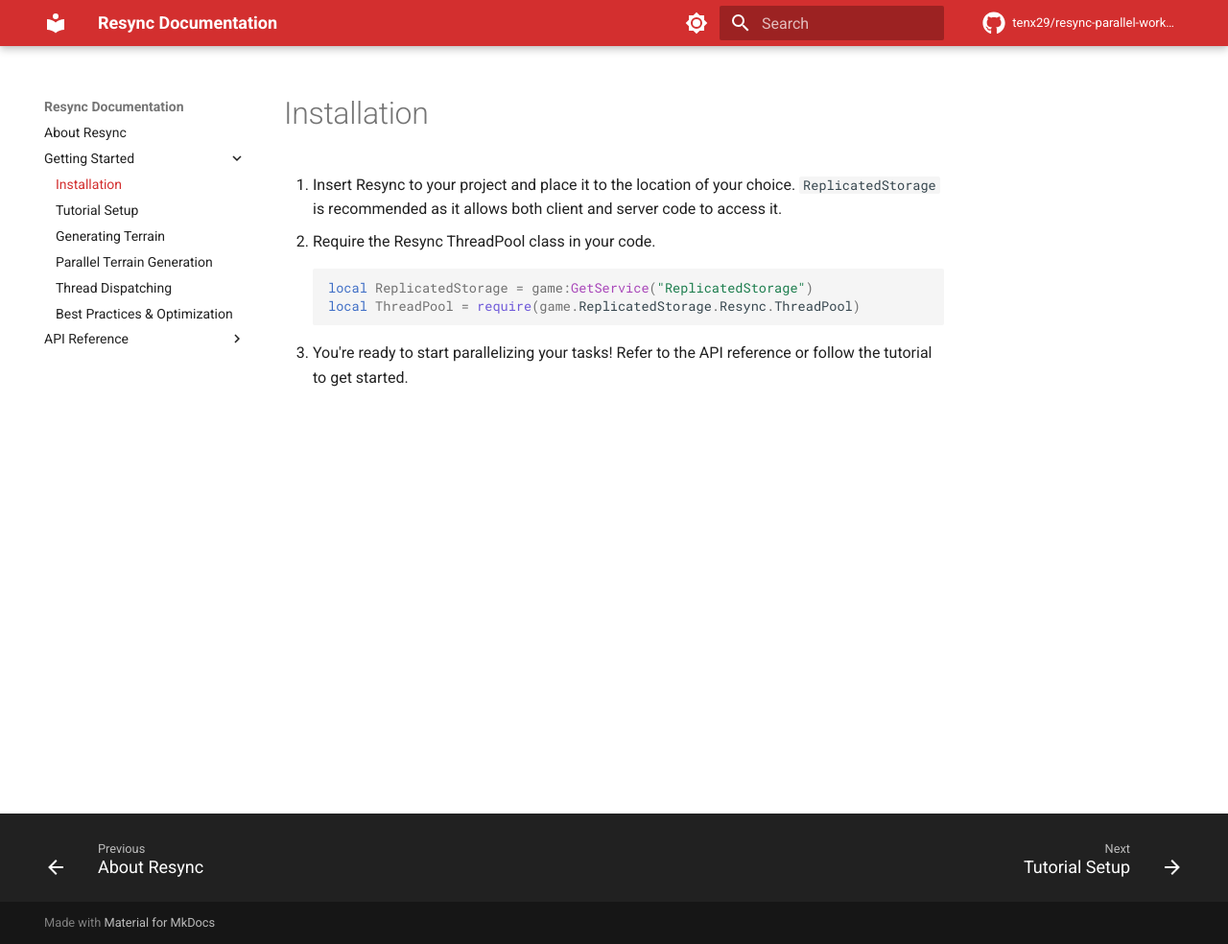
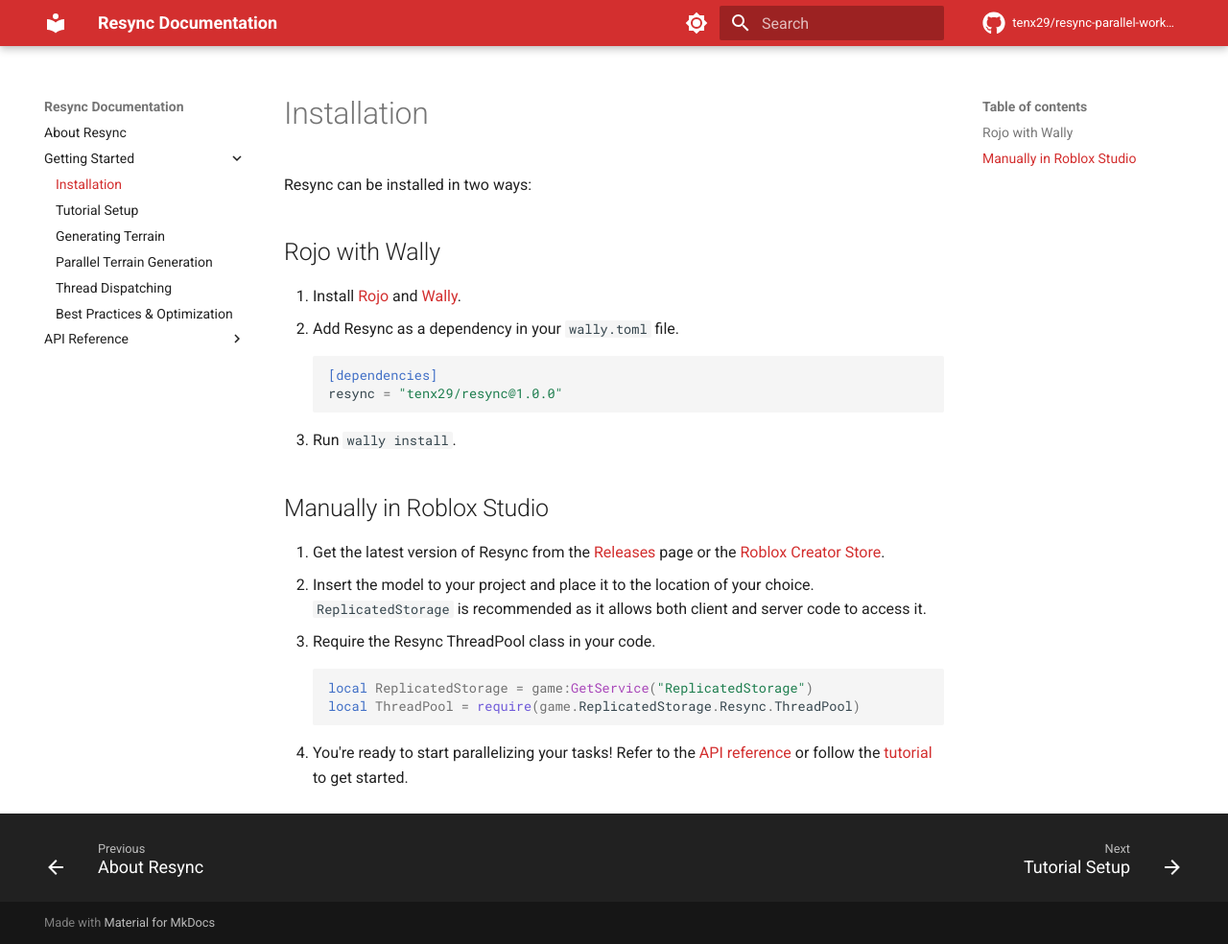
Before and after one commit to tenx29/resync-parallel-worker, an MkDocs documentation site: the page built from docs/getting-started/installation.md, in a window 1280 px wide and 984 px high. Shown: the whole window at 96% size. Built offline with MkDocs 1.6.1 and Material for MkDocs 9.7.7, drawn with Linux system fonts in a browser that asks for light colours; comment, search, counter and statistics services are not loaded.

Commit message:
Update installation instructions

````diff
--- a/docs/getting-started/installation.md
+++ b/docs/getting-started/installation.md
@@ -1,9 +1,24 @@
 # Installation
 
-1. Insert Resync to your project and place it to the location of your choice. `ReplicatedStorage` is recommended as it allows both client and server code to access it.
-2. Require the Resync ThreadPool class in your code.
+Resync can be installed in two ways:
+
+## Rojo with Wally
+
+1. Install [Rojo](https://rojo.space/) and [Wally](https://wally.run/).
+2. Add Resync as a dependency in your `wally.toml` file.
+   ```toml
+   [dependencies]
+   resync = "tenx29/resync@1.0.0"
+   ```
+3. Run `wally install`.
+
+## Manually in Roblox Studio
+
+1. Get the latest version of Resync from the [Releases](https://github.com/tenx29/resync-parallel-worker/releases) page or the [Roblox Creator Store](https://create.roblox.com/store/asset/89261287724556).
+2. Insert the model to your project and place it to the location of your choice. `ReplicatedStorage` is recommended as it allows both client and server code to access it.
+3. Require the Resync ThreadPool class in your code.
    ```lua
    local ReplicatedStorage = game:GetService("ReplicatedStorage")
    local ThreadPool = require(game.ReplicatedStorage.Resync.ThreadPool)
    ```
-3. You're ready to start parallelizing your tasks! Refer to the API reference or follow the tutorial to get started.
+4. You're ready to start parallelizing your tasks! Refer to the [API reference](../api-reference/threadpool.md) or follow the [tutorial](tutorial-setup.md) to get started.
````
Also changed, not shown: README.md (+19 -4 lines).
